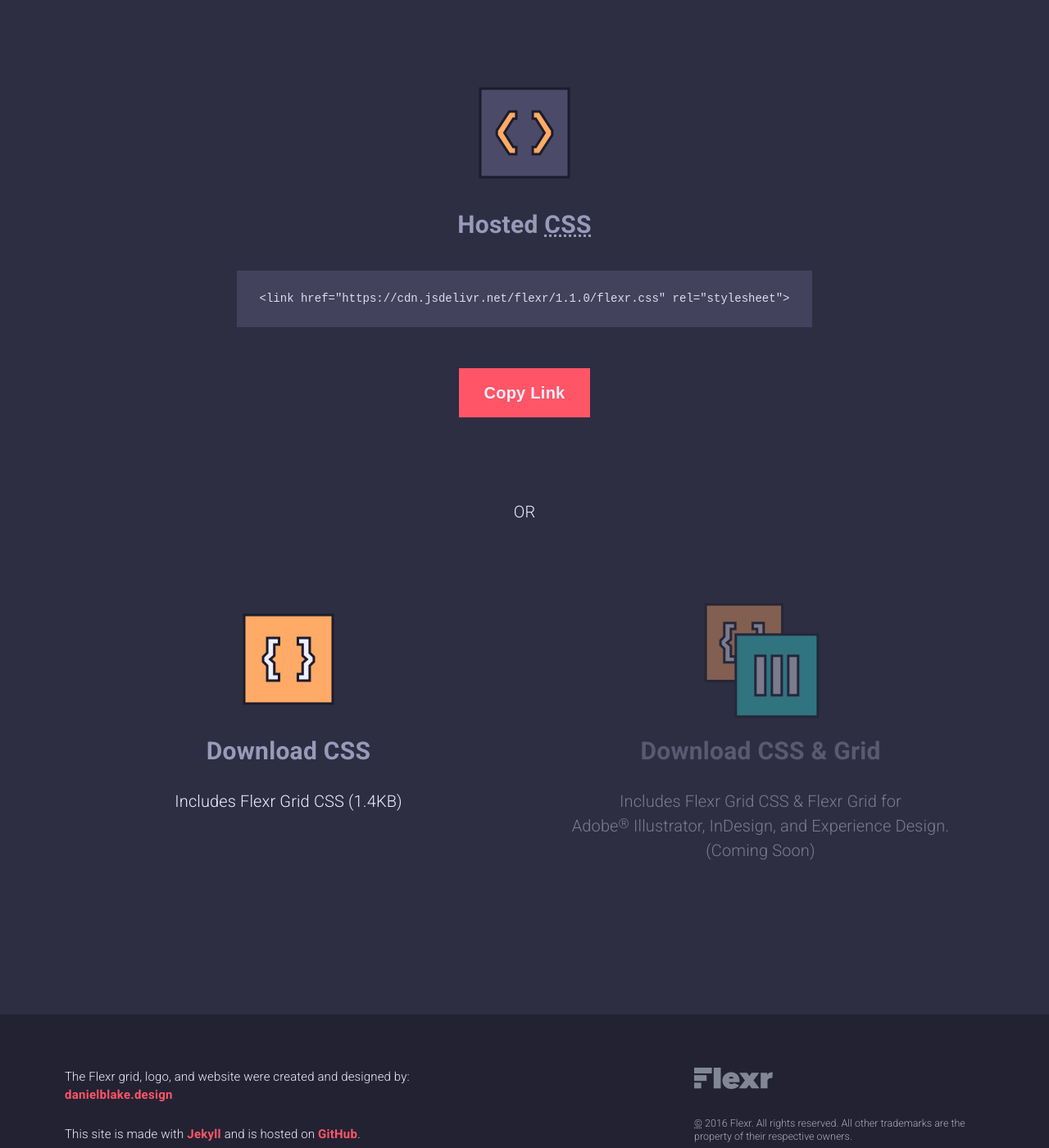
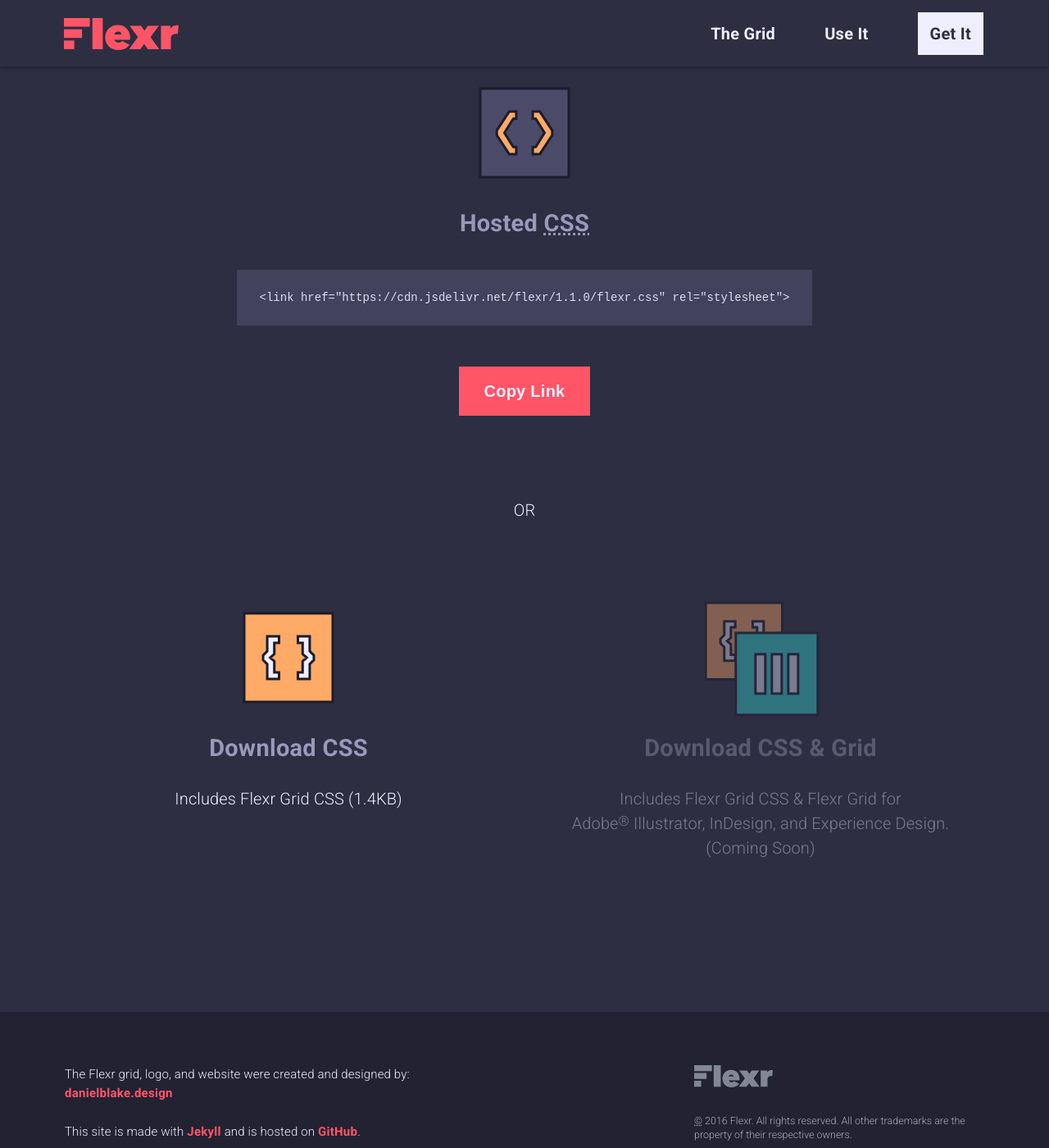
Before and after one commit to dmbdesignpdx/flexr, a Jekyll site: the page built from _pages/get-flexr.html, in a window 1280 px wide and 1400 px high, scrolled down 470 px. Shown: the whole window at 82% size. Built offline with Jekyll 4.4.1, drawn with Linux system fonts in a browser that asks for light colours.

Commit message:
edits to sass: starts nesting media queries, fixes nav issue in all browsers

```diff
--- a/_sass/_base/_global.scss
+++ b/_sass/_base/_global.scss
@@ -90,11 +90,15 @@
 h1 {
    font-size: 49px;
    font-weight: 300;
-   letter-spacing: -.2pt
+   letter-spacing: -.2pt;
+
+   @include tabletLan {
+      font-size: 46px
+   };
 }
 
 h2 {
-   font-size: 30px
+   font-size: 29px
 }
 
 .header h1 {
@@ -105,6 +109,13 @@
    line-height: 1.5;
    color: $blueGraySeven;
    letter-spacing: .1pt
+}
+
+p {
+
+   @include tabletLan {
+      font-size: 18px
+   };
 }
 
 h1 + p {
--- a/_sass/_pages/_home.scss
+++ b/_sass/_pages/_home.scss
@@ -96,6 +96,10 @@
       @include ratio(1);
       margin: 0 auto;
 
+      @include tabletPor {
+         width: 60%
+      };
+
       & + p {
          margin-top: 10px;
          font-size: 15px;
--- a/_sass/_pages/_useflexr.scss
+++ b/_sass/_pages/_useflexr.scss
@@ -33,6 +33,13 @@
     text-align: left;
 }
 
+td {
+
+   @include tabletPor {
+      padding: 18px
+   };
+}
+
 td:last-of-type {
     border-right: none
 }
--- a/_sass/_parts/_nav.scss
+++ b/_sass/_parts/_nav.scss
@@ -1,15 +1,16 @@
 header {
    @include smoothParent;
+   @include xy(-1px 0);
+   @include size(100% auto);
+   position: fixed;
    z-index: 999;
 }
 
 #nav {
    @include smoothMover;
-   @include xy(-1px 0);
    @include time(.3s);
    height: 112px;
    padding: 1px 0 0;
-   position: fixed;
    background: $blueGrayTwo;
 
    ul.row {
@@ -22,7 +23,8 @@
    }
 
    li:first-of-type {
-      margin-right: auto;
+      @include change(translateZ(0));
+      margin-right: auto
    }
 
    li:nth-of-type(1n+2) {
@@ -42,6 +44,10 @@
          display: none;
          content: ''
       }
+
+      @include tabletPor {
+         font-size: 17px
+      };
    }
 
    a[href="/get-flexr/"] {
--- a/_sass/_resize.scss
+++ b/_sass/_resize.scss
@@ -1,45 +1,13 @@
-//   Small Screens/Tablet Landscape
-
-@media only screen and (max-width : 1180px) {
-
-   h1 {
-      font-size: 46px
-   }
-
-   h2 {
-      font-size: 29px
-   }
-
-   p {
-      font-size: 18px
-   }
-
-}
-
-
-
 //   Tablet Portrait
 
-@media only screen and (max-width : 940px) {
-
-   #nav .links {
-      font-size: 17px
-   }
-
-   #browsers .browser {
-      width: 60%
-   }
+@include tabletPor {
 
    .testr {
       position: absolute;
       left: -9999px
    }
 
-   td {
-      padding: 18px
-   }
-
-}
+};
 
 
 
@@ -146,12 +114,15 @@
       font-size: 36px
    }
 
+   header {
+      top: auto;
+      bottom: -1px;
+   }
+
    #nav {
       @include shadow(0 -1px 4px rgba(0,0,30,.3));
       padding-top: 0;
       padding-bottom: 1px;
-      top: auto;
-      bottom: -1px;
       background: lighten($blueGrayTwo,2);
 
       .row li {
--- a/_sass/_vendor/_turntable.scss
+++ b/_sass/_vendor/_turntable.scss
@@ -1,4 +1,4 @@
-/*! Mixin' with Turntable i12-1 -- by Daniel Blake */
+/*! Mixin' with Turntable i13-0 -- by Daniel Blake */
 
 // Create fresh stylesheets on the fly using patterns, scratching, and sampling.
 
@@ -1040,6 +1040,67 @@
 }
 
 
+// CSS Output Watch: Common Rules for Grouped Selectors
+
+%block {
+   display: block
+}
+
+%inline {
+   display: inline-block
+}
+
+%none {
+   display: none
+}
+
+%relative {
+   position: relative
+}
+
+%absolute {
+   position: absolute
+}
+
+%fixed {
+   position: fixed
+}
+
+
+// CSS Reset
+
+@mixin fresh {
+
+   html, body, textarea, menu, fieldset, input, button, select, legend, figure, div, h1, h2, h3, h4, h5, h6, hgroup, address, p, hr, blockquote, summary, ol, ul, dl, dd, pre, table, tbody, th, tr, td, colgroup, thead, tfoot, iframe {
+      padding: 0;
+      margin: 0;
+      border: 0
+   }
+
+   nav, main, section, header, footer, article, aside, address, hgroup, img, object, svg, iframe, video, audio, map, embed, canvas, textarea, form, fieldset, input, select, button, label, meter, progress, figure, ol, ul, dl, div, pre, table {
+      @extend %relative;
+   }
+
+   video, img, object, svg, iframe {
+      @extend %block;
+   }
+
+   ol, ul, li {
+      list-style: none
+   }
+
+   a {
+      text-decoration: none;
+      color: inherit
+   }
+
+   address {
+      font-style: normal
+   }
+
+}
+
+
 
 
 // --- SAMPLES (Maps for global interactive styling) --- //
```
